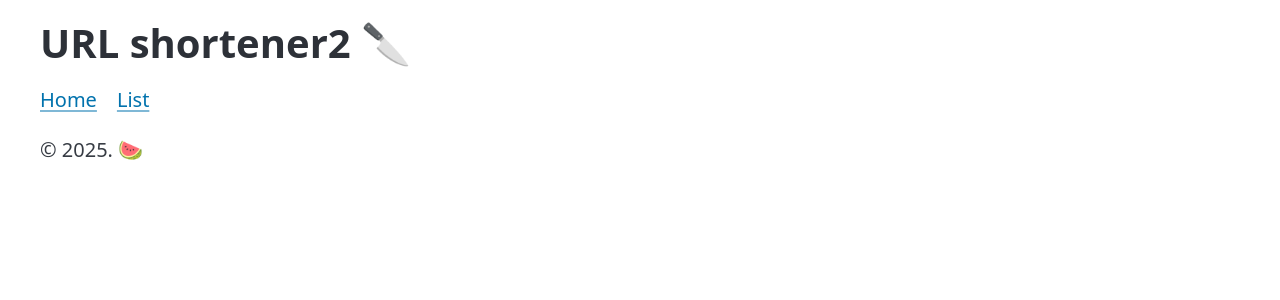
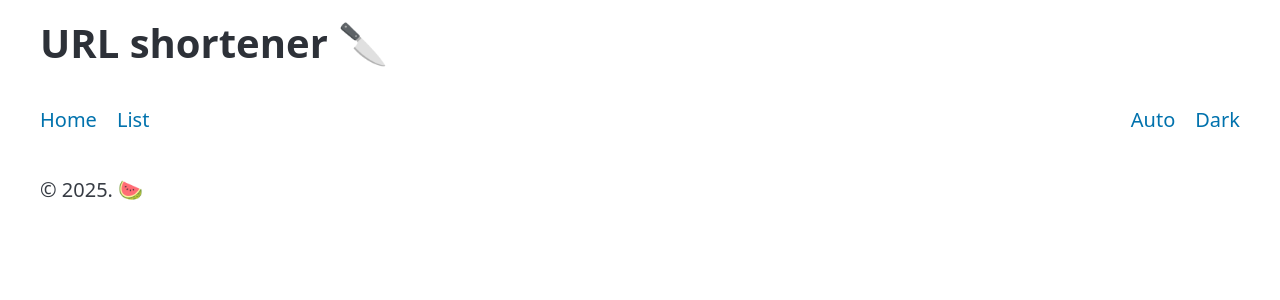
Before and after one commit to LearnSvelte/try1, a SvelteKit app: page /list in a window 1280 px wide. Shown: the top 300 px of the page. Built offline with nearby package versions, Linux system fonts and the light colour scheme.

Commit message:
feat: add theme switcher

```diff
--- a/src/app.html
+++ b/src/app.html
@@ -8,5 +8,6 @@
 	</head>
 	<body data-sveltekit-preload-data="hover">
 		<main>%sveltekit.body%</main>
+    <script src="%sveltekit.assets%/minimal-theme-switcher.js"></script>
 	</body>
 </html>
--- a/src/routes/+layout.svelte
+++ b/src/routes/+layout.svelte
@@ -13,10 +13,18 @@
 
 <div>
   <header>
-    <h1>URL shortener2 {selectedIcon}</h1>
+    <h1>URL shortener {selectedIcon}</h1>
+
     <nav>
-      <a href="/">Home</a>
-      <a href="/list">List</a>
+      <ul>
+        <li><a href="/">Home</a></li>
+        <li><a href="/list">List</a></li>
+      </ul>
+      <ul>
+        <li><a href="#" data-theme-switcher="auto">Auto</a></li>
+        <li class="light"><a href="#" data-theme-switcher="light">Light</a></li>
+        <li class="dark"><a href="#" data-theme-switcher="dark">Dark</a></li>
+      </ul>
     </nav>
   </header>
 
@@ -28,10 +36,8 @@
 </div>
 
 <style>
-  nav {
-    display: flex;
-    gap: 1em;
-    justify-content: flex-start;
-    margin-bottom: 1em;
-  }
+:global(html[data-theme="dark"]) .dark,
+:global(html[data-theme="light"]) .light {
+  display: none;
+}
 </style>
--- /dev/null
+++ b/static/minimal-theme-switcher.js
@@ -0,0 +1,82 @@
+/*!
+ * Minimal theme switcher
+ *
+ * Pico.css - https://picocss.com
+ * Copyright 2019-2024 - Licensed under MIT
+ */
+
+/* Source: https://github.com/picocss/examples/blob/master/v2-html-classless/js/minimal-theme-switcher.js */
+
+const themeSwitcher = {
+  // Config
+  _scheme: 'auto',
+  menuTarget: 'details.dropdown',
+  buttonsTarget: 'a[data-theme-switcher]',
+  buttonAttribute: 'data-theme-switcher',
+  rootAttribute: 'data-theme',
+  localStorageKey: 'picoPreferredColorScheme',
+
+  // Init
+  init () {
+    this.scheme = this.schemeFromLocalStorage
+    this.initSwitchers()
+  },
+
+  // Get color scheme from local storage
+  get schemeFromLocalStorage () {
+    return window.localStorage?.getItem(this.localStorageKey) ?? this._scheme
+  },
+
+  // Preferred color scheme
+  get preferredColorScheme () {
+    return window.matchMedia('(prefers-color-scheme: dark)').matches ? 'dark' : 'light'
+  },
+
+  // Init switchers
+  initSwitchers () {
+    const buttons = document.querySelectorAll(this.buttonsTarget)
+    buttons.forEach((button) => {
+      button.addEventListener(
+        'click',
+        (event) => {
+          event.preventDefault()
+          // Set scheme
+          this.scheme = button.getAttribute(this.buttonAttribute)
+          // Close dropdown
+          document.querySelector(this.menuTarget)?.removeAttribute('open')
+        },
+        false,
+      )
+    })
+  },
+
+  // Set scheme
+  set scheme (scheme) {
+    if (scheme === 'auto') {
+      this._scheme = this.preferredColorScheme
+    }
+    else if (scheme === 'dark' || scheme === 'light') {
+      this._scheme = scheme
+    }
+    this.applyScheme()
+    this.schemeToLocalStorage()
+  },
+
+  // Get scheme
+  get scheme () {
+    return this._scheme
+  },
+
+  // Apply scheme
+  applyScheme () {
+    document.querySelector('html')?.setAttribute(this.rootAttribute, this.scheme)
+  },
+
+  // Store scheme to local storage
+  schemeToLocalStorage () {
+    window.localStorage?.setItem(this.localStorageKey, this.scheme)
+  },
+}
+
+// Init
+themeSwitcher.init()
```
